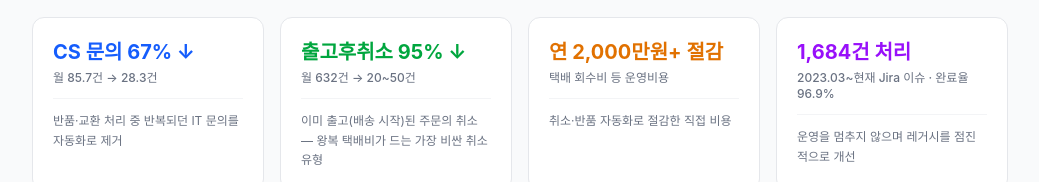
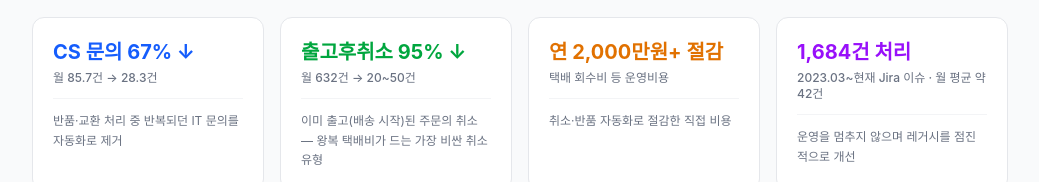
Before and after one commit to minho-lab/career-dashboard, a Vue app in the folder frontend/: page / in a window 1280 px wide. Shown: the part 657-839 px from the top of the page, without its empty margins (120-1159 px from the left). Built offline with nearby package versions, Linux system fonts and the light colour scheme.

Commit message:
data: 지라 지표를 완료율 대신 처리량(월 평균 ~42건/주 ~10건)으로 변경

```diff
--- a/frontend/public/data/projects.json
+++ b/frontend/public/data/projects.json
@@ -9,7 +9,7 @@
     "techStack": "Spring Boot, JPA, MyBatis, PostgreSQL, Oracle, AWS SQS, S3, ECS, Docker, Spring Batch, Spring Cloud Dataflow, Feign Client",
     "highlights": "- 멀티 채널(사방넷/네이버/카페24 등) 주문 수집·접수 및 주문-클레임 매핑 등 주문 도메인 개발 (협업)\n- 무신사 풀필먼트(MFS) 신규 서비스를 주문·재고·매출·클레임 전 영역에 연동\n- 레거시 프로시저 기반 클레임 시스템을 헥사고날 아키텍처 + CQRS + 이벤트 기반 구조로 전면 재설계 (6개월)\n- 외부 물류센터(3PL) WMS를 자체 시스템으로 내재화하는 대규모 전환 프로젝트 주도 (4개월, 5차 통합 테스트)\n- 택배사 차세대 API(CJ대한통운 등) 전환 시 재시도 패턴 + 도메인 이벤트 기반 장애 격리 설계\n- 멀티 브랜드(4개) x 멀티 채널(6개) 정산 시스템 신규 구축\n- Claude Code + MCP 서버 구축으로 AI 기반 개발 워크플로우 도입",
     "challenges": "- Oracle 프로시저를 Spring Boot로 전환하면서 운영 중인 시스템의 데이터 정합성 유지 (점진적 전환 전략)\n- PostgreSQL + Oracle 멀티 데이터소스 환경에서의 트랜잭션 경계 설계\n- 채널별로 완전히 다른 API 스펙의 외부 시스템(사방넷/네이버/카페24/택배사/ERP)을 통합 처리하는 Port/Adapter 설계\n- 물류처럼 물리적 프로세스와 연결된 시스템의 무중단 전환",
-    "impact": "- CS 문의 67% 감소 (월 85.7건 → 28.3건)\n- 출고후취소 95% 감소 (월 632건 → 20~50건, 연간 2,000만원+ 비용 절감)\n- 클레임 수기처리 70% 감소 (일 50~80건 → 10~20건)\n- 신규 클레임 타입 개발 기간 2주 → 2~3일로 단축\n- 2023.03~현재 1,684건 이상의 지라 티켓 처리, 완료율 96.9%\n- (최근) CJ대한통운 차세대 반품회수 API 연동, 무신사 풀필먼트(MFS) 클레임 대응, admin AI agent API endpoint 구현",
+    "impact": "- CS 문의 67% 감소 (월 85.7건 → 28.3건)\n- 출고후취소 95% 감소 (월 632건 → 20~50건, 연간 2,000만원+ 비용 절감)\n- 클레임 수기처리 70% 감소 (일 50~80건 → 10~20건)\n- 신규 클레임 타입 개발 기간 2주 → 2~3일로 단축\n- 2023.03~현재 1,684건 이상의 지라 티켓 처리 (월 평균 약 42건, 주 약 10건)\n- (최근) CJ대한통운 차세대 반품회수 API 연동, 무신사 풀필먼트(MFS) 클레임 대응, admin AI agent API endpoint 구현",
     "sortOrder": 1
   }
 ]
--- a/frontend/src/views/Home.vue
+++ b/frontend/src/views/Home.vue
@@ -51,7 +51,7 @@ const kpis = [
   },
   {
     metric: '1,684건 처리',
-    detail: '2023.03~현재 Jira 이슈 · 완료율 96.9%',
+    detail: '2023.03~현재 Jira 이슈 · 월 평균 약 42건',
     note: '운영을 멈추지 않으며 레거시를 점진적으로 개선',
     color: 'text-purple-600 dark:text-purple-400',
   },
```
